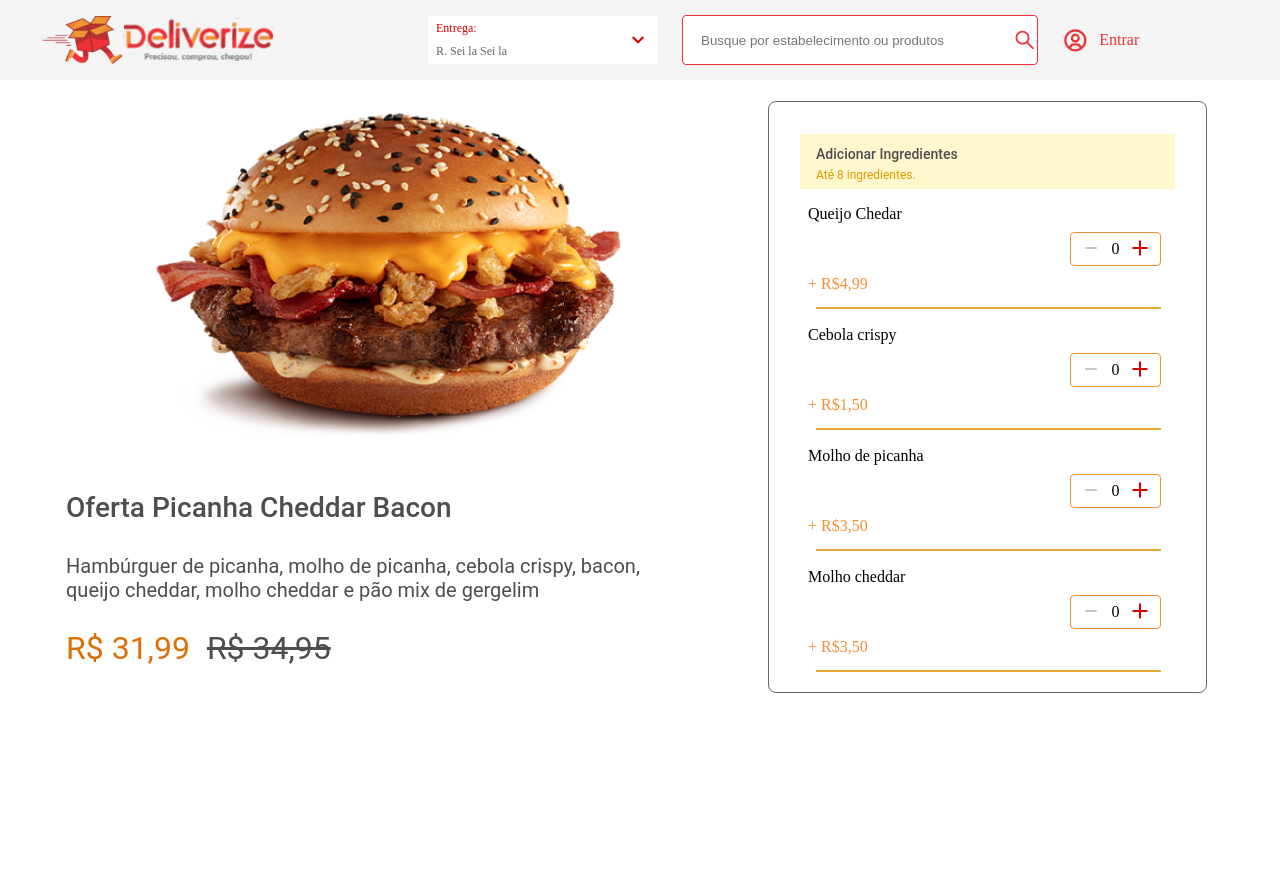
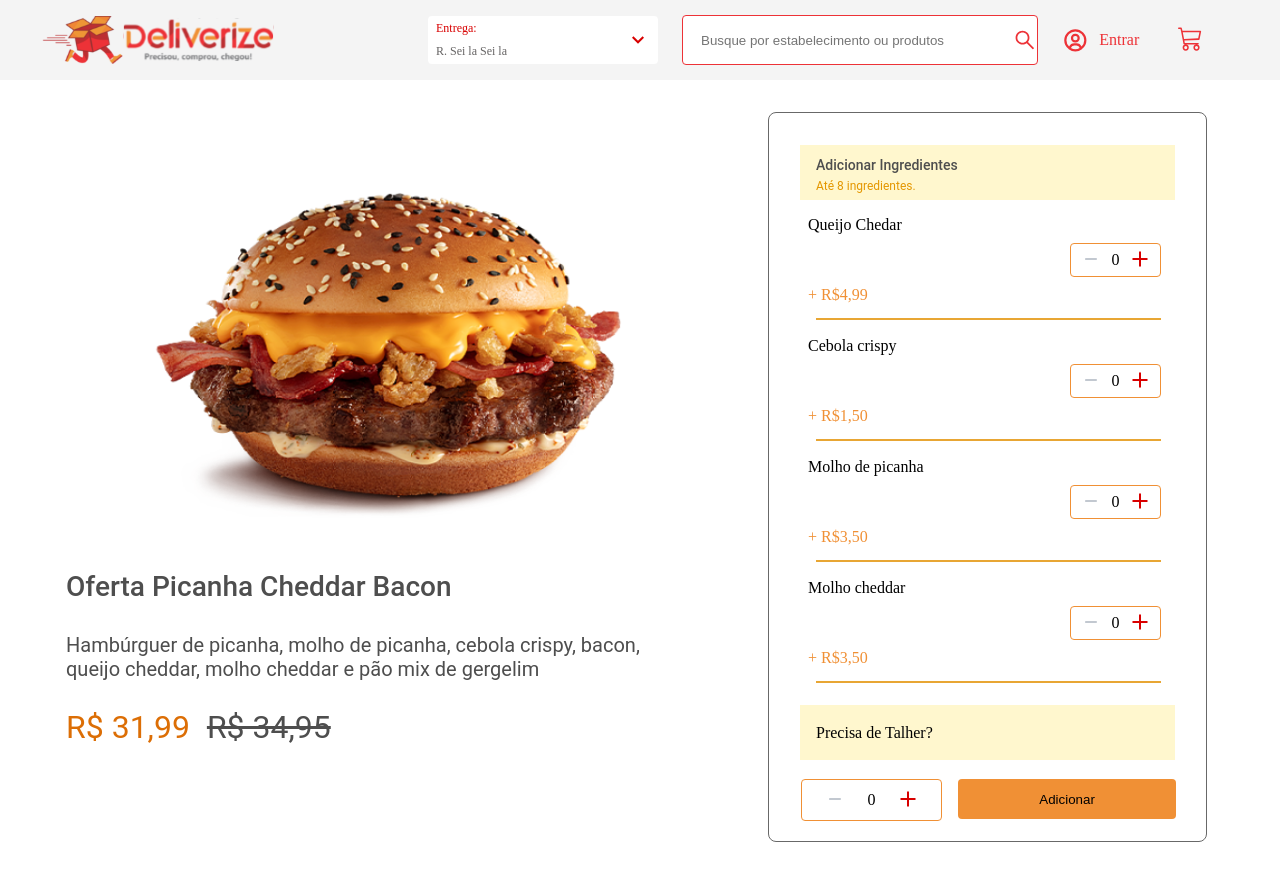
Before and after one commit to LucasVidotto/DesafioTeamSoft, a React (Vite) app: page / in a window 1280 px wide. Before the commit the page ends 800 px from the top, so only its background shows below. Built offline with nearby package versions, Linux system fonts and the light colour scheme.

Commit message:
more info

```diff
--- a/src/Components/Nav.tsx
+++ b/src/Components/Nav.tsx
@@ -1,10 +1,22 @@
 import React from 'react';
-import { Nav, Figure, Box,Spans,Search,Login } from './Styles/styledNav';
+import
+{
+    Nav,
+    Figure,
+    Box,
+    Spans,
+    Search,
+    Login,
+    Cart,
+    ShopCart,
+}
+from './Styles/styledNav';
 import Logo from '../assets/logo.svg'
 import Delivere from '../assets/deliveri.svg'
 import Close from '../assets/close.svg'
 import { AiOutlineSearch } from "react-icons/ai";
 import { BiUserCircle } from "react-icons/bi";
+import { BsCart3 } from "react-icons/bs";
 
 export function NavBar(){
     return(
@@ -31,6 +43,13 @@ export function NavBar(){
                 <BiUserCircle size="26.67px" color="#ED3237" />
                 <span>Entrar</span>
            </Login>
+           <Cart>
+                <ShopCart>
+                    <button>
+                        <BsCart3 size="24.68px"color="#ED3237"/>
+                    </button>
+                </ShopCart>
+           </Cart>
         </Nav>
     )
 }
--- a/src/Components/Page.tsx
+++ b/src/Components/Page.tsx
@@ -21,16 +21,42 @@ import
     Line,
     BoxSpan,
     Quanti,
+    ContainerTalher,
+    Finish,
+    MoreLess,
 }
 from './Styles/styledRight';
 import { IoIosRemove, IoMdAdd } from "react-icons/io";
+interface MyObject {
+    campo1: number;
+    campo2: number;
+    campo3: number;
+    campo4: number;
+    campo5: number;
+  }
 export function Page(){
-    const [values, setValues] = useState<number>(0);
-    const handleIncrement = () => {
-        setValues(values + 1);
+    const [values, setValues] = useState<MyObject>({
+        campo1: 0,
+        campo2: 0,
+        campo3: 0,
+        campo4: 0,
+        campo5: 0,
+    });
+    const handleIncrement = (fieldName: keyof MyObject) => {
+        setValues({
+            ...values,
+            [fieldName]: values[fieldName] + 1,
+          });
       };
-    const handleDecrement = () => {
-        setValues(values - 1);
+      const handleDecrement = (fieldName: keyof MyObject) => {
+        setValues((prevValues) => {
+          const currentValue = prevValues[fieldName];
+          const newValue = currentValue > 0 ? currentValue - 1 : 0;
+          return {
+            ...prevValues,
+            [fieldName]: newValue,
+          };
+        });
       };
     return(
 
@@ -74,10 +100,16 @@ export function Page(){
                             <span>Queijo Chedar</span>
                             <span>+ R$4,99</span>
                         </BoxSpan>
-                        <Quanti valor={values}>
-                            <button><IoIosRemove size="24px"/></button>
-                            <span>0</span>
-                            <button><IoMdAdd size="24px"/></button>
+                        <Quanti valor={values.campo1}>
+                            <button
+                                onClick={()=>handleDecrement('campo1')}>
+                                <IoIosRemove size="24px"/>
+                            </button>
+                            <span>{values.campo1}</span>
+                            <button
+                            onClick={()=>handleIncrement('campo1')}>
+                                <IoMdAdd size="24px"/>
+                            </button>
 
                         </Quanti>
                         <Line />
@@ -87,13 +119,13 @@ export function Page(){
                             <span>Cebola crispy</span>
                             <span>+ R$1,50</span>
                         </BoxSpan>
-                        <Quanti valor={values}>
+                        <Quanti valor={values.campo2}>
                             <button
-                            onClick={()=>handleDecrement()}>
+                            onClick={()=>handleDecrement('campo2')}>
                             <IoIosRemove size="24px"/></button>
-                            <span>{values}</span>
+                            <span>{values.campo2}</span>
                             <button
-                            onClick={()=>handleIncrement()}>
+                            onClick={()=>handleIncrement('campo2')}>
                             <IoMdAdd size="24px"/></button>
                         </Quanti>
                         <Line />
@@ -103,10 +135,16 @@ export function Page(){
                             <span>Molho de picanha</span>
                             <span>+ R$3,50</span>
                         </BoxSpan>
-                        <Quanti valor={values}>
-                            <button><IoIosRemove size="24px"/></button>
-                            <span>0</span>
-                            <button><IoMdAdd size="24px"/></button>
+                        <Quanti valor={values.campo3}>
+                        <button
+                                onClick={()=>handleDecrement('campo3')}>
+                                <IoIosRemove size="24px"/>
+                            </button>
+                            <span>{values.campo3}</span>
+                            <button
+                            onClick={()=>handleIncrement('campo3')}>
+                                <IoMdAdd size="24px"/>
+                            </button>
                         </Quanti>
                         <Line />
                     </Items>
@@ -115,14 +153,37 @@ export function Page(){
                             <span>Molho cheddar</span>
                             <span>+ R$3,50</span>
                         </BoxSpan>
-                        <Quanti valor={values}>
-                            <button><IoIosRemove size="24px"/></button>
-                            <span>0</span>
-                            <button><IoMdAdd size="24px"/></button>
+                        <Quanti valor={values.campo4}>
+                        <button
+                                onClick={()=>handleDecrement('campo4')}>
+                                <IoIosRemove size="24px"/>
+                            </button>
+                            <span>{values.campo4}</span>
+                            <button
+                            onClick={()=>handleIncrement('campo4')}>
+                                <IoMdAdd size="24px"/>
+                            </button>
                         </Quanti>
                         <Line />
                     </Items>
+                    <ContainerTalher>
+                        <span>Precisa de Talher?</span>
+                    </ContainerTalher>
                 </ContainerMain>
+                <Finish>
+                    <MoreLess valor={values.campo5}>
+                        <button
+                            onClick={()=>handleDecrement('campo5')}>
+                            <IoIosRemove size="24px"/>
+                        </button>
+                        <span>{values.campo5}</span>
+                        <button
+                            onClick={()=>handleIncrement('campo5')}>
+                            <IoMdAdd size="24px"/>
+                        </button>
+                    </MoreLess>
+                    <button>Adicionar</button>
+                </Finish>
 
             </ContainerRight>
         </Main>
--- a/src/Components/Styles/styledNav.js
+++ b/src/Components/Styles/styledNav.tsx
@@ -6,7 +6,6 @@ export const Nav = styled.div`
     align-items: center;
     background-color: #F4F4F4;
     height: 80px;
-
     margin:0;
     padding: 0%;
 `
@@ -102,3 +101,25 @@ export const Login = styled.div`
         margin-left: 10.60px;
     }
 `
+export const Cart = styled.div`
+    width: 106px;
+    height: 40px;
+    flex: none;
+    order: 3;
+    flex-grow: 0;
+`
+
+export const ShopCart = styled.div`
+    display:flex;
+    justify-content: center;
+    align-items: center;
+    margin-top: 0.25rem;
+    margin-left:24px;
+    width: 32px;
+    height: 32px;
+    &>button{
+        border:none;
+        background: transparent;
+        cursor:pointer;
+    }
+`
--- a/src/Components/Styles/styledRight.tsx
+++ b/src/Components/Styles/styledRight.tsx
@@ -19,9 +19,11 @@ export const ContainerRight =  styled.div`
     flex-direction: column;
     align-items: center;
     padding: 32px;
+    margin-top:2rem;
+    margin-bottom:2rem;
     gap: 21px;
     width: 439px;
-    height: 592px;
+    height: 730px;
     border: 1px solid #686868;
     border-radius: 8px;
     flex: none;
@@ -150,3 +152,93 @@ export const Quanti = styled.div<QuantiProps>`
         width: 24px;
     } */
 `
+export const ContainerTalher = styled.div`
+    display:flex;
+    align-items: center;
+    position: relative;
+    width: 375px;
+    height: 55px;
+    left: 0px;
+    top: 21px;
+    background: rgba(253, 215, 14, 0.2);
+    order:2;
+    margin: 0 32px;
+    span:first-child{
+        margin-left: 1rem;
+    }
+`
+export const SideT = styled.div`
+    position: absolute;
+    width: 343px;
+    height: 23px;
+    left: 16px;
+    top: 499px;
+    font-family: 'Roboto';
+    font-style: normal;
+    font-weight: 500;
+    font-size: 14px;
+    line-height: 16px;
+    display: flex;
+    align-items: center;
+    color: #4E4E4E;
+`
+
+export const Finish  = styled.div`
+    display: flex;
+    flex-direction: row;
+    margin-top: 18px;
+    align-items: flex-start;
+    justify-content: space-between;
+    padding: 0px;
+    gap: 16px;
+    width: 375px;
+    height: 30px;
+    flex: none;
+    order: 1;
+    align-self: stretch;
+    flex-grow: 0;
+    button:nth-child(2){
+        position: relative;
+        width: 219px;
+        height: 40px;
+        left: 0%;
+        right: 0%;
+        top: 0%;
+        bottom: 0%;
+        background: #F09035;
+        border-radius: 4px;
+        border:none;
+        cursor:pointer;
+        &:hover {
+            background-color: #f48628;
+        }
+    }
+
+`
+export const MoreLess = styled.div<QuantiProps>`
+    display:flex;
+    flex-direction: row;
+    align-items: center;
+    position: relative;
+    width: 140px;
+    height:40px;
+    left: 0%;
+    right: 0%;
+    top: 0%;
+    bottom: 0%;
+    background: #FFFFFF;
+    border: 1px solid #F09035;
+    border-radius: 4px;
+    & > button{
+        /* width: 14px;
+        height: 18px; */
+        color: #D80000;
+        background: transparent;
+        border:none;
+        cursor:pointer;
+        margin:auto;
+    }
+    button:first-child{
+        color: ${(props) => (props.valor <= 0 ? '#AEB6C1' : '#D80000')};
+    }
+`
```
